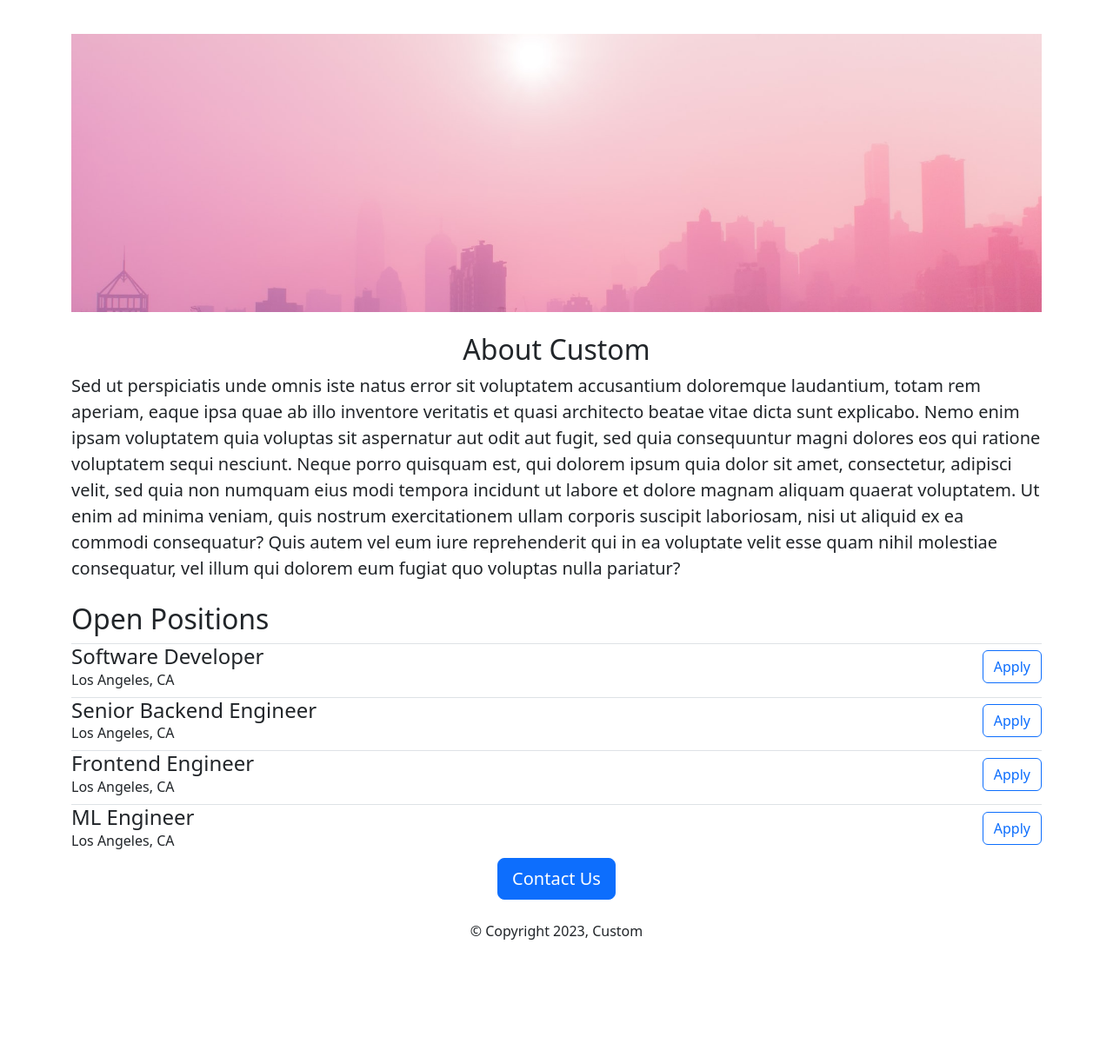
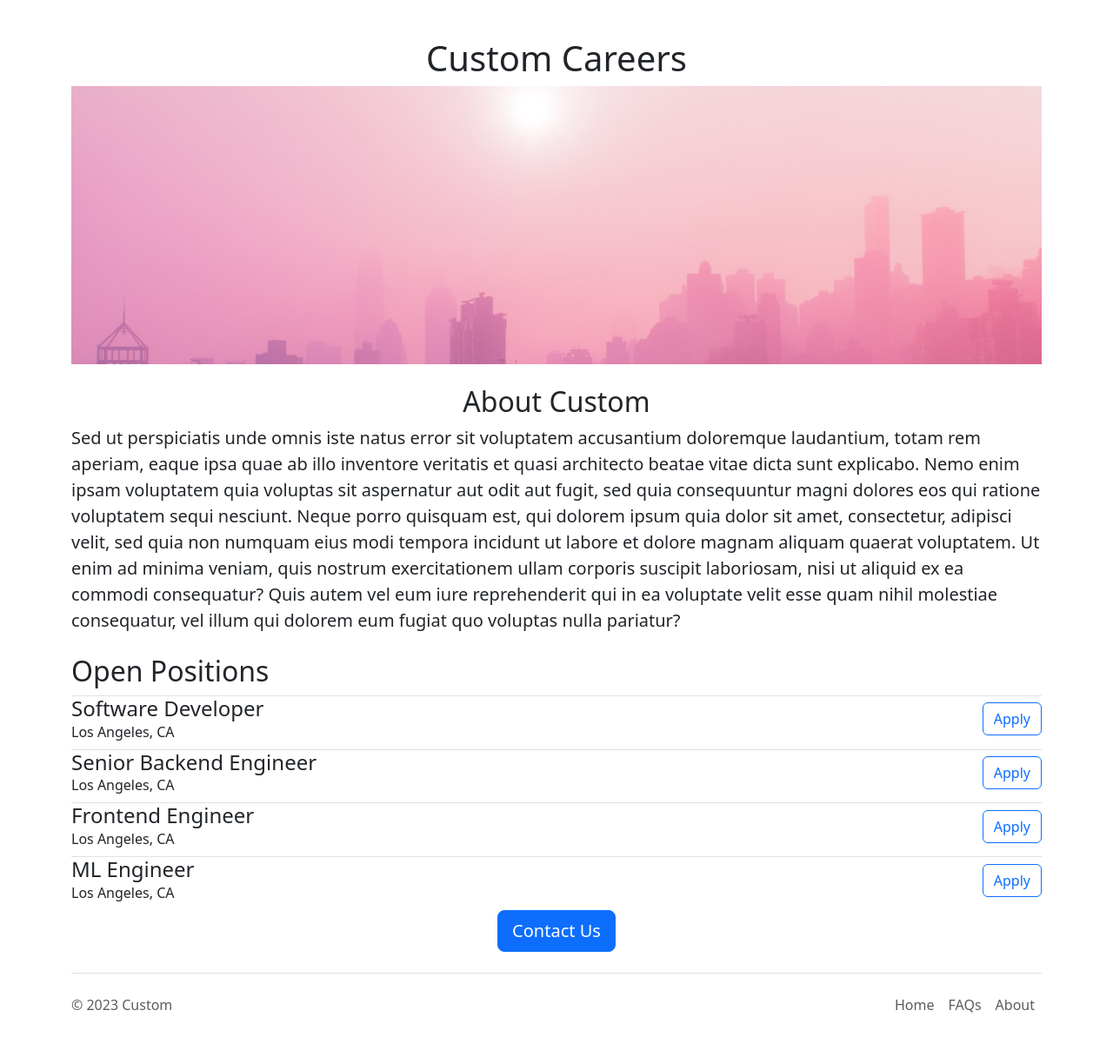
Before and after one commit to artT14/careers-website, a Flask app: page / in a window 1280 px wide. Shown: the part 73-1289 px from the top of the page at 87% size. Before the commit the page ends 1154 px from the top, so only its background shows below. Run offline with Flask 2, Linux system fonts and the light colour scheme.

Commit message:
Added Footer

```diff
--- /dev/null
+++ b/templates/components/footer.html
@@ -0,0 +1,11 @@
+<div class="container">
+  <footer class="d-flex flex-wrap justify-content-between align-items-center py-3 my-4 border-top">
+    <p class="col-md-4 mb-0 text-muted">&copy; 2023 {{company}}</p>
+
+    <ul class="nav col-md-4 justify-content-end">
+      <li class="nav-item"><a href="#" class="nav-link px-2 text-muted">Home</a></li>
+      <li class="nav-item"><a href="#" class="nav-link px-2 text-muted">FAQs</a></li>
+      <li class="nav-item"><a href="#" class="nav-link px-2 text-muted">About</a></li>
+    </ul>
+  </footer>
+</div>
--- a/templates/components/header.html
+++ b/templates/components/header.html
@@ -10,3 +10,4 @@
       </ul>
     </header>
 </div>
+<div style="height:100px;"></div>
--- a/templates/home.html
+++ b/templates/home.html
@@ -17,7 +17,7 @@
   <body>
     {% include './components/header.html'%}
     <div class="container">
-      <h1 class="mt-3 mb-5 text-center">{{company}} Careers</h1>
+      <h1 class="mt-3 text-center">{{company}} Careers</h1>
       <img  class="img-fluid" id="banner" src="./static/banner.jpg" alt="banner image"/>
       <h2 class="mt-4 text-center">About {{company}}</h2>
       <p class="lead">{{desc}}</p>
@@ -29,8 +29,8 @@
     </div>
       <div class="text-center">
         <button class="btn btn-primary btn-lg">Contact Us</button>
-        <p class="mt-4">&copy Copyright 2023, {{company}}</p>
       </div>
     </div>
+    {% include './components/footer.html' %}
   </body>
 </html>
```
